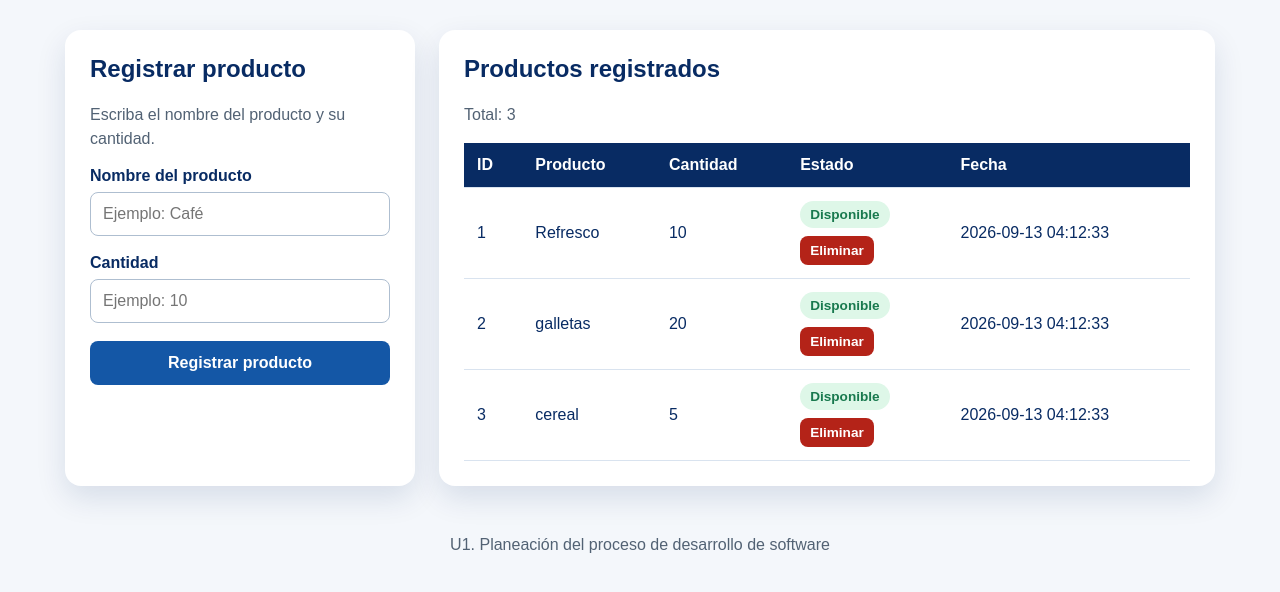
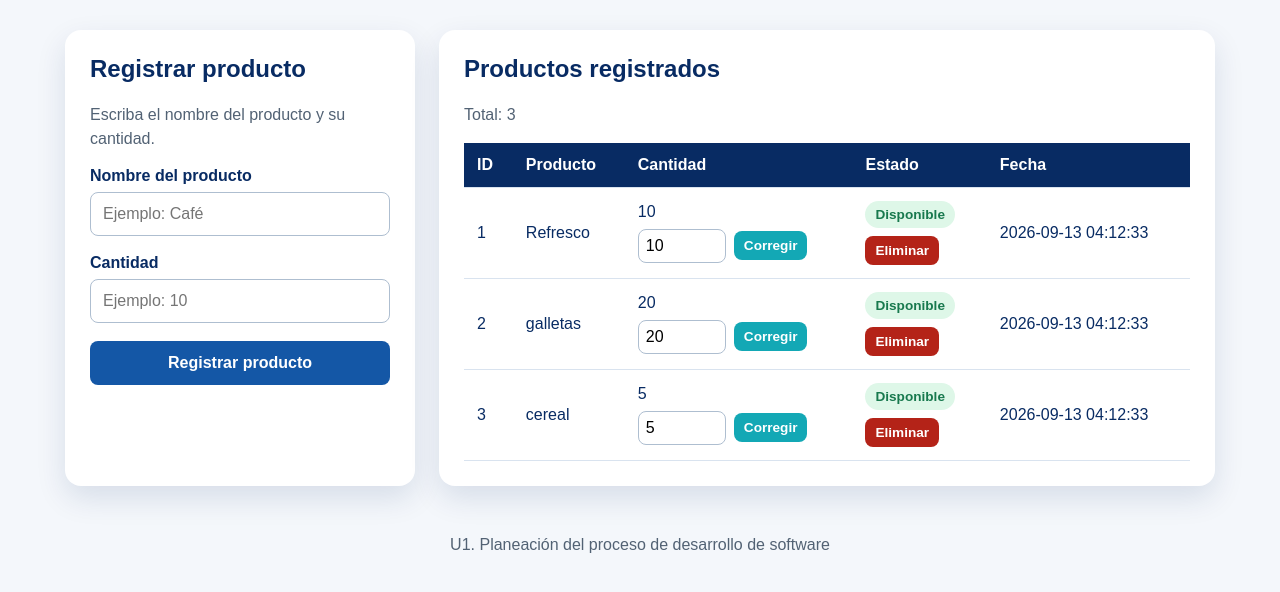
Before and after one commit to 12hernandez590/Inventario, a PHP site: page / in a window 1280 px wide. Shown: the part 186-778 px from the top of the page. Run offline with PHP 8.4, Linux system fonts and the light colour scheme; data comes from the database, SQL or seed files in the repository; a stand-in replaces the project's code that opens the database connection.

Commit message:
FIX CORREXION: permitir corregir cantidad de productos

```diff
--- a/css/estilos.css
+++ b/css/estilos.css
@@ -124,6 +124,29 @@ button:hover {
     margin-top: 8px;
 }
 
+.formulario-fix-correccion {
+    display: flex;
+    align-items: center;
+    gap: 8px;
+    margin-top: 8px;
+}
+
+.formulario-fix-correccion input {
+    width: 88px;
+    padding: 7px;
+}
+
+.boton-fix-correccion {
+    width: auto;
+    padding: 7px 10px;
+    background: var(--turquesa);
+    font-size: 0.85rem;
+}
+
+.boton-fix-correccion:hover {
+    background: var(--azul-oscuro);
+}
+
 .boton-eliminar {
     width: auto;
     padding: 7px 10px;
--- a/index.php
+++ b/index.php
@@ -65,6 +65,12 @@ $estado = $_GET['estado'] ?? '';
                 </div>
             <?php endif; ?>
 
+            <?php if ($estado === 'cantidad_actualizada'): ?>
+                <div class="mensaje correcto">
+                    Cantidad corregida correctamente.
+                </div>
+            <?php endif; ?>
+
             <?php if ($estado === 'incompleto'): ?>
                 <div class="mensaje error">
                     Debe completar todos los campos.
@@ -73,7 +79,7 @@ $estado = $_GET['estado'] ?? '';
 
             <?php if ($estado === 'cantidad_invalida'): ?>
                 <div class="mensaje error">
-                    La cantidad debe ser un número.
+                    La cantidad debe ser un número entero igual o mayor que cero.
                 </div>
             <?php endif; ?>
 
@@ -161,6 +167,33 @@ $estado = $_GET['estado'] ?? '';
 
                                 <td>
                                     <?php echo $producto['cantidad']; ?>
+
+                                    <form
+                                        class="formulario-fix-correccion"
+                                        action="fix_correccion.php"
+                                        method="POST"
+                                    >
+                                        <input
+                                            type="hidden"
+                                            name="id"
+                                            value="<?php echo (int) $producto['id']; ?>"
+                                        >
+                                        <input
+                                            type="number"
+                                            name="cantidad"
+                                            value="<?php echo (int) $producto['cantidad']; ?>"
+                                            min="0"
+                                            step="1"
+                                            aria-label="Nueva cantidad para <?php echo htmlspecialchars($producto['nombre'], ENT_QUOTES, 'UTF-8'); ?>"
+                                            required
+                                        >
+                                        <button
+                                            class="boton-fix-correccion"
+                                            type="submit"
+                                        >
+                                            Corregir
+                                        </button>
+                                    </form>
                                 </td>
 
                                 <td>
```
Also changed, not shown: fix_correccion.php (added, +58 -0 lines).
